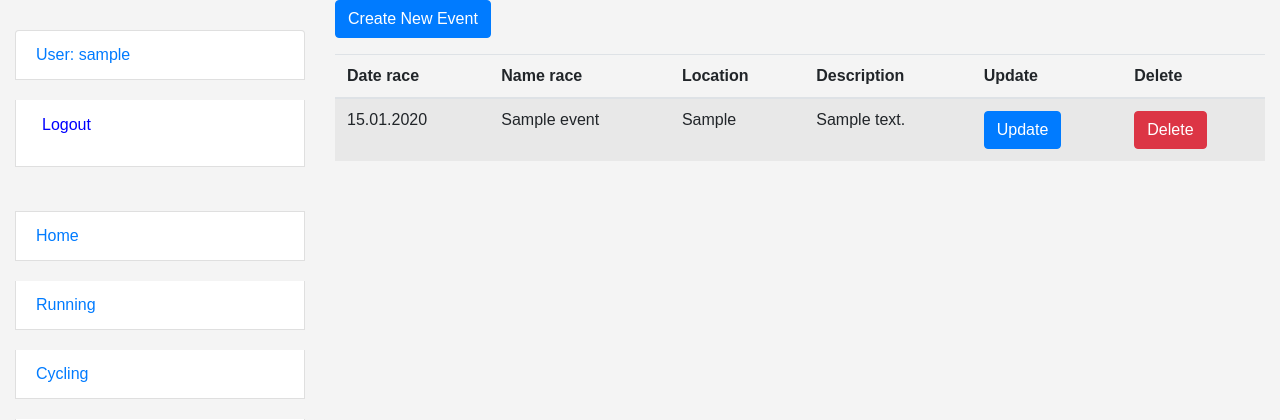
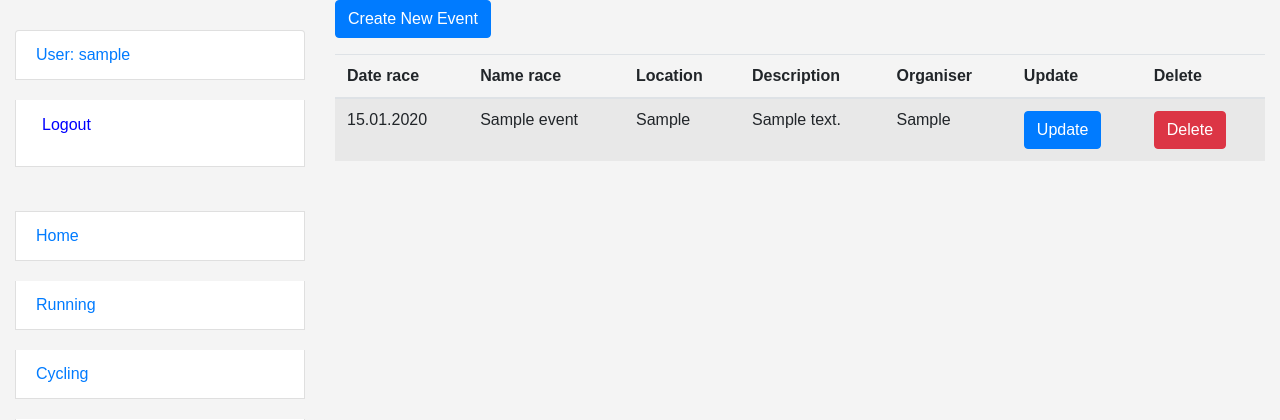
Before and after one commit to Viesich/Runner_community, a Django app: page / in a window 1280 px wide. Shown: the top 420 px of the page. Run offline with Django 5.2, Linux system fonts and the light colour scheme; a user stored in the database is signed in; tables that the repository leaves empty hold one stand-in row (values such as "Sample post").

Commit message:
add organiser field to Event model and add it to index.html

```diff
--- a/event/models.py
+++ b/event/models.py
@@ -31,6 +31,7 @@ class Event(models.Model):
     location = models.CharField(max_length=100)
     description = models.TextField()
     event_type = models.CharField(max_length=100, choices=EVENT_TYPE_CHOICES)
+    organiser = models.CharField(max_length=100)
     is_active = models.BooleanField(default=True)
 
     class Meta:
--- a/templates/event/index.html
+++ b/templates/event/index.html
@@ -13,6 +13,7 @@
         <th>Name race</th>
         <th>Location</th>
         <th>Description</th>
+        <th>Organiser</th>
         {% if not user.is_staff %}
           <th>Participants</th>
         {% endif %}
@@ -29,6 +30,7 @@
           <td>{{ event.name }}</td>
           <td>{{ event.location }}</td>
           <td>{{ event.description }}</td>
+          <td>{{ event.organiser }}</td>
           {% if not user.is_staff %}
             <td><a href="#" class="btn btn-primary">Join to event</a></td>
           {% endif %}
```
Also changed, not shown: event/migrations/0001_initial.py.
